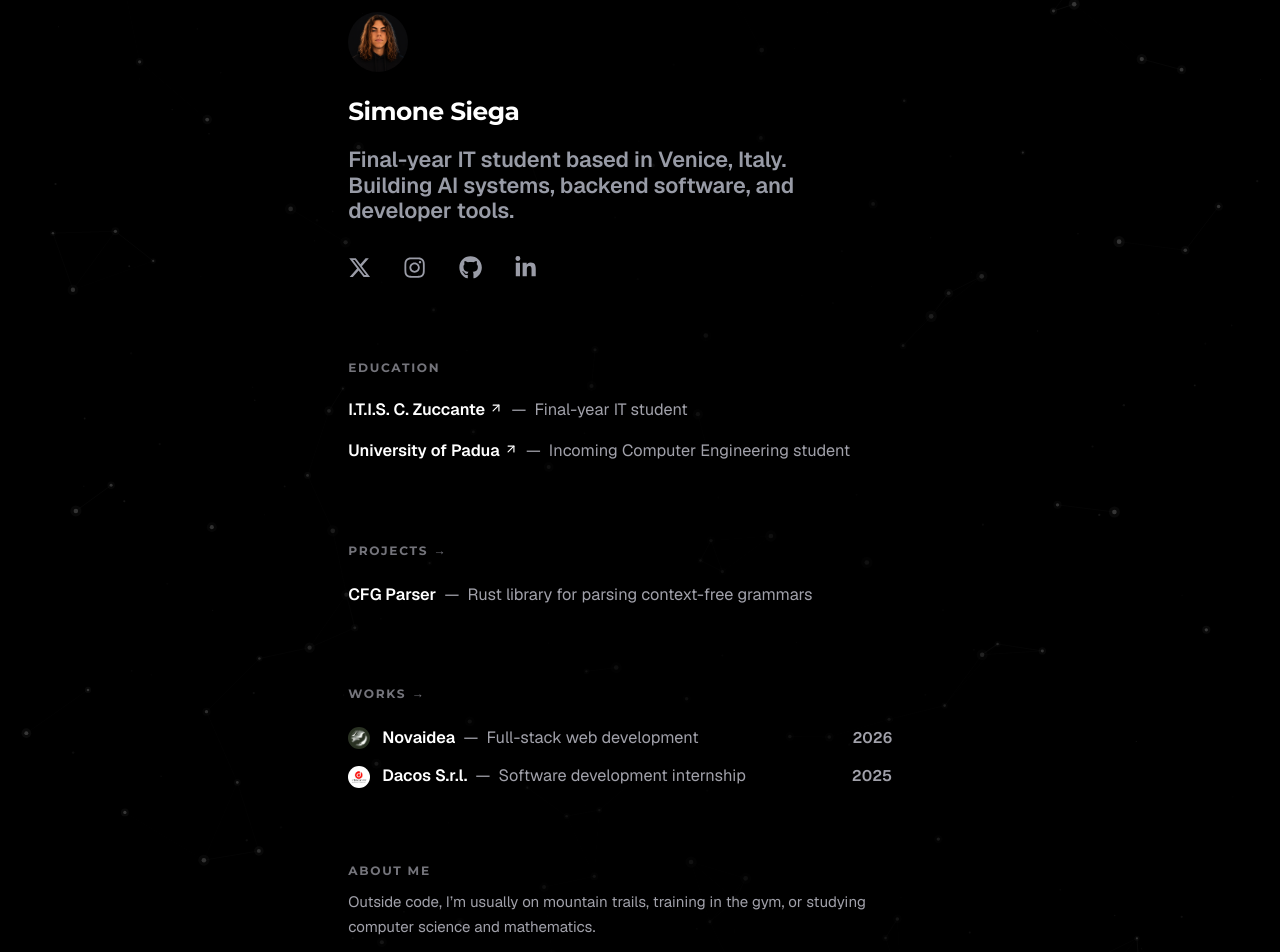
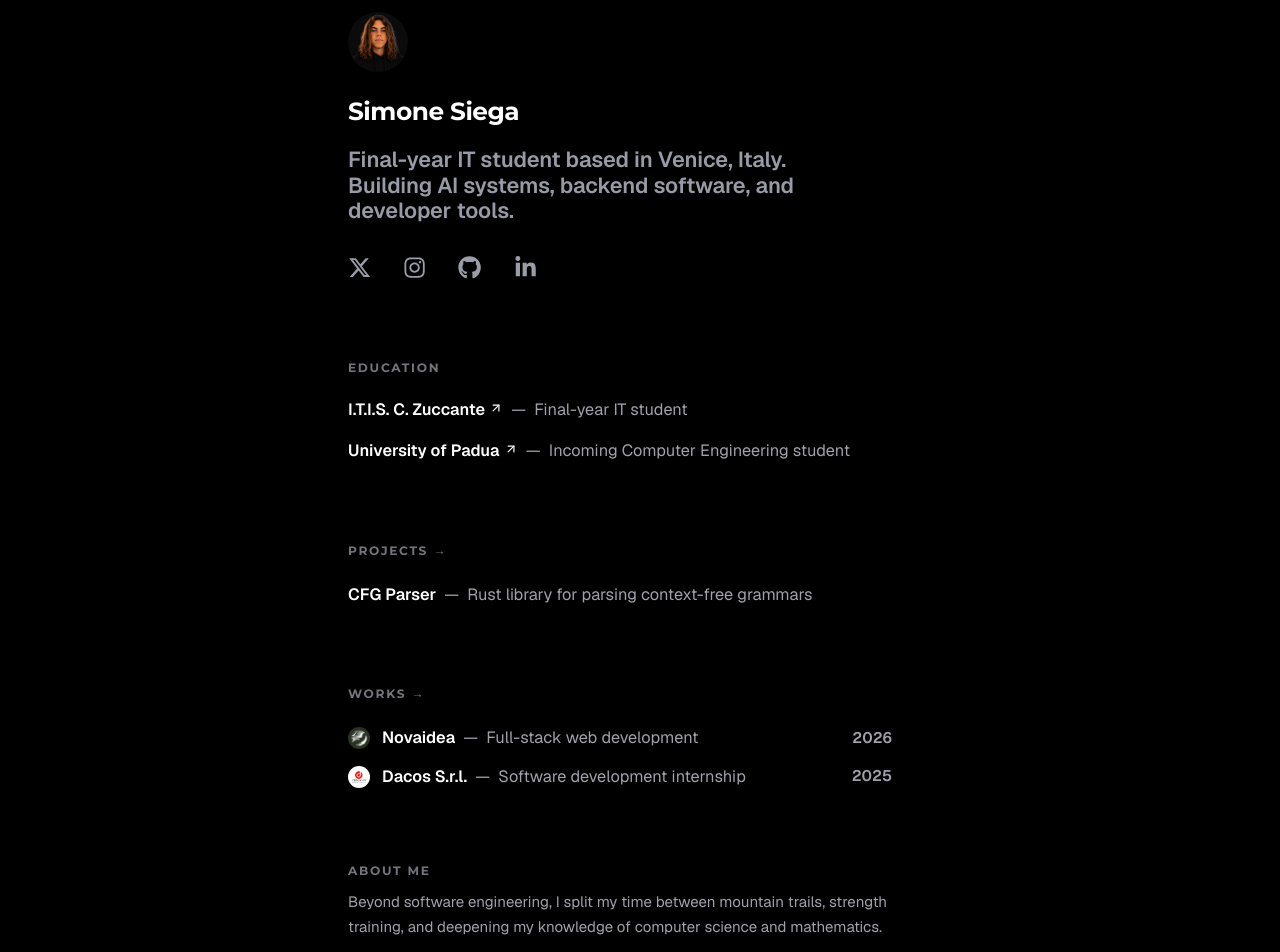
Before and after one commit to simonesiega/portfolio, a Next.js app: page / in a window 1280 px wide. Shown: the part 132-1084 px from the top of the page. Built offline with nearby package versions, Linux system fonts and the light colour scheme; no server answers; grey boxes are pictures that could not be loaded.

Commit message:
Add landing page animations

```diff
--- a/src/app/page.tsx
+++ b/src/app/page.tsx
@@ -4,14 +4,14 @@ import type {IconType} from "react-icons";
 import {FiArrowUpRight} from "react-icons/fi";
 import {FaGithub, FaInstagram, FaLinkedinIn, FaXTwitter} from "react-icons/fa6";
 import {InstantRouteLink} from "@/components/behavior/scroll/instant-route-link";
-import {ParticleNetwork} from "@/components/animation/particle-network";
 import {RouteReveal} from "@/components/animation/route-reveal";
+import {ScrollReveal} from "@/components/animation/scroll-reveal";
 import {PrimaryFooter} from "@/components/home/primary-footer";
 import {animationTimings} from "@/lib/animation/animation-timings";
 import {homeText, type HomeIntroSocialIconKey} from "@/lib/config/text/home";
 import {montserrat} from "@/lib/fonts";
 
-const {routeReveal} = animationTimings;
+const {homeIntro, routeReveal} = animationTimings;
 const {intro} = homeText;
 
 const socialIcons: Record<HomeIntroSocialIconKey, IconType> = {
@@ -33,15 +33,15 @@ export const metadata: Metadata = {
 export default function Home() {
   return (
     <div className="relative overflow-x-clip">
-      <ParticleNetwork
-        className="pointer-events-none absolute inset-0 hidden [mask-image:linear-gradient(to_right,black_0%,black_16%,rgba(0,0,0,0.3)_32%,rgba(0,0,0,0.3)_68%,black_84%,black_100%)] opacity-25 xl:block"
-        motionScale={0.2}
-        disablePointer
-      />
-
       <div className="relative z-10 mx-auto flex min-h-[calc(100svh-var(--app-header-height,6rem))] min-h-[calc(100vh-var(--app-header-height,6rem))] w-full max-w-[90rem] flex-col px-4 sm:px-8">
         <div className="mx-auto flex min-h-full w-full max-w-[60rem] flex-1 flex-col px-6">
           <section className="w-full max-w-[34rem] pt-10 pb-24 sm:pt-8 sm:pb-28 lg:ml-[15%] lg:pt-10 xl:ml-[18%]">
+            <RouteReveal
+              variant="fade-up"
+              delay={homeIntro.hero.image.delayMs}
+              duration={homeIntro.hero.image.durationMs}
+              threshold={homeIntro.hero.image.threshold}
+            >
               <Image
                 src={intro.profileImage.src}
                 alt={intro.profileImage.alt}
@@ -50,13 +50,27 @@ export default function Home() {
                 priority
                 className="h-[60px] w-[60px] rounded-full object-cover"
               />
+            </RouteReveal>
 
+            <RouteReveal
+              variant="fade-up"
+              delay={homeIntro.hero.name.delayMs}
+              duration={homeIntro.hero.name.durationMs}
+              threshold={homeIntro.hero.name.threshold}
+            >
               <h1
                 className={`${montserrat.className} mt-6 text-[1.55rem] leading-tight font-bold tracking-[-0.02em] text-[var(--ui-fg)]`}
               >
                 {intro.name}
               </h1>
+            </RouteReveal>
 
+            <RouteReveal
+              variant="fade-up"
+              delay={homeIntro.hero.bio.delayMs}
+              duration={homeIntro.hero.bio.durationMs}
+              threshold={homeIntro.hero.bio.threshold}
+            >
               <p className="mt-5 max-w-[33rem] text-[1.26rem] leading-[1.18] font-semibold tracking-[-0.005em] text-[color-mix(in_srgb,var(--header-item-color)_82%,#6f7f95)] sm:text-[1.36rem]">
                 {intro.bioLines.map((line) => (
                   <span key={line} className="block">
@@ -64,7 +78,14 @@ export default function Home() {
                   </span>
                 ))}
               </p>
+            </RouteReveal>
 
+            <RouteReveal
+              variant="fade-up"
+              delay={homeIntro.hero.social.delayMs}
+              duration={homeIntro.hero.social.durationMs}
+              threshold={homeIntro.hero.social.threshold}
+            >
               <div className="mt-8 flex items-center gap-8 text-[1.45rem] text-[color-mix(in_srgb,var(--header-item-color)_86%,#6f7f95)]">
                 {intro.socialLinks.map((link) => {
                   const Icon = socialIcons[link.icon];
@@ -80,8 +101,16 @@ export default function Home() {
                   );
                 })}
               </div>
+            </RouteReveal>
 
-            <div className="mt-18 sm:mt-20">
+            <ScrollReveal
+              variant="fade-up"
+              delay={homeIntro.section.delayMs}
+              initialViewportDelay={homeIntro.section.initialViewportDelayMs}
+              duration={homeIntro.section.durationMs}
+              threshold={homeIntro.section.threshold}
+              className="mt-18 sm:mt-20"
+            >
               <div className="flex items-center gap-5">
                 <h2
                   className={`${montserrat.className} text-[0.76rem] font-bold tracking-[0.14em] text-[var(--header-item-color)]/72`}
@@ -108,9 +137,16 @@ export default function Home() {
                   </p>
                 ))}
               </div>
-            </div>
+            </ScrollReveal>
 
-            <div className="mt-16 sm:mt-18">
+            <ScrollReveal
+              variant="fade-up"
+              delay={homeIntro.section.delayMs}
+              initialViewportDelay={homeIntro.section.initialViewportDelayMs}
+              duration={homeIntro.section.durationMs}
+              threshold={homeIntro.section.threshold}
+              className="mt-16 sm:mt-18"
+            >
               <InstantRouteLink
                 href={intro.projects.seeAllHref}
                 className={`${montserrat.className} inline-flex text-[0.76rem] font-bold tracking-[0.14em] text-[var(--header-item-color)]/72 underline-offset-4 hover:underline focus-visible:underline focus-visible:outline-none`}
@@ -134,9 +170,16 @@ export default function Home() {
                   </p>
                 ))}
               </div>
-            </div>
+            </ScrollReveal>
 
-            <div className="mt-16 sm:mt-18">
+            <ScrollReveal
+              variant="fade-up"
+              delay={homeIntro.section.delayMs}
+              initialViewportDelay={homeIntro.section.initialViewportDelayMs}
+              duration={homeIntro.section.durationMs}
+              threshold={homeIntro.section.threshold}
+              className="mt-16 sm:mt-18"
+            >
               <InstantRouteLink
                 href={intro.works.seeAllHref}
                 className={`${montserrat.className} inline-flex text-[0.76rem] font-bold tracking-[0.14em] text-[var(--header-item-color)]/72 underline-offset-4 hover:underline focus-visible:underline focus-visible:outline-none`}
@@ -172,9 +215,16 @@ export default function Home() {
                   </div>
                 ))}
               </div>
-            </div>
+            </ScrollReveal>
 
-            <div className="mt-16 sm:mt-18">
+            <ScrollReveal
+              variant="fade-up"
+              delay={homeIntro.section.delayMs}
+              initialViewportDelay={homeIntro.section.initialViewportDelayMs}
+              duration={homeIntro.section.durationMs}
+              threshold={homeIntro.section.threshold}
+              className="mt-16 sm:mt-18"
+            >
               <h2
                 className={`${montserrat.className} text-[0.76rem] font-bold tracking-[0.14em] text-[var(--header-item-color)]/72`}
               >
@@ -206,7 +256,7 @@ export default function Home() {
               <p className="mt-4 text-[0.78rem] leading-relaxed text-[var(--header-item-color)]/78 sm:text-[0.82rem]">
                 {intro.about.closingLine}
               </p>
-            </div>
+            </ScrollReveal>
           </section>
 
           <div className="flex-1" />
--- a/src/components/animation/scroll-reveal.tsx
+++ b/src/components/animation/scroll-reveal.tsx
@@ -9,6 +9,7 @@ interface ScrollRevealProps {
   children: ReactNode;
   variant?: Variant;
   delay?: number;
+  initialViewportDelay?: number;
   duration?: number;
   threshold?: number;
   className?: string;
@@ -19,6 +20,7 @@ export function ScrollReveal({
   children,
   variant = "fade-up",
   delay = 0,
+  initialViewportDelay,
   duration = animationTimings.scrollRevealDefaults.durationMs,
   threshold = animationTimings.scrollRevealDefaults.threshold,
   className = "",
@@ -42,9 +44,15 @@ export function ScrollReveal({
       return;
     }
 
+    const initialScrollY = window.scrollY;
+
     const observer = new IntersectionObserver(
       ([entry]) => {
         if (entry.isIntersecting) {
+          if (initialViewportDelay !== undefined && window.scrollY === initialScrollY) {
+            el.style.setProperty("--sr-delay", `${initialViewportDelay}ms`);
+          }
+
           el.classList.add("scroll-reveal--visible");
           observer.unobserve(el);
           return;
@@ -55,7 +63,12 @@ export function ScrollReveal({
 
     observer.observe(el);
     return () => observer.disconnect();
-  }, [threshold, scrollRevealDefaults.reducedMotionQuery, scrollRevealDefaults.rootMargin]);
+  }, [
+    initialViewportDelay,
+    threshold,
+    scrollRevealDefaults.reducedMotionQuery,
+    scrollRevealDefaults.rootMargin,
+  ]);
 
   const combinedStyle: CSSProperties = {
     ...style,
--- a/src/lib/animation/animation-timings.ts
+++ b/src/lib/animation/animation-timings.ts
@@ -9,6 +9,37 @@ export const animationTimings = {
   routeReveal: {
     durationMs: 1300,
     threshold: 0.05,
+  },
+
+  homeIntro: {
+    hero: {
+      image: {
+        delayMs: 80,
+        durationMs: 900,
+        threshold: 0.05,
+      },
+      name: {
+        delayMs: 170,
+        durationMs: 900,
+        threshold: 0.05,
+      },
+      bio: {
+        delayMs: 260,
+        durationMs: 980,
+        threshold: 0.05,
+      },
+      social: {
+        delayMs: 360,
+        durationMs: 900,
+        threshold: 0.05,
+      },
+    },
+    section: {
+      delayMs: 120,
+      initialViewportDelayMs: 560,
+      durationMs: 860,
+      threshold: 0.12,
+    },
   },
 
   secondaryPageHero: {
--- a/src/lib/config/text/home.ts
+++ b/src/lib/config/text/home.ts
@@ -105,10 +105,10 @@ export const homeText = {
     about: {
       label: "ABOUT ME",
       description:
-        "Outside code, I’m usually on mountain trails, training in the gym, or studying computer science and mathematics.",
+        "Beyond software engineering, I split my time between mountain trails, strength training, and deepening my knowledge of computer science and mathematics.",
       images: [
         {
-          label: "Mountains",
+          label: "Mountain",
           src: "/landing/about/snow.jpg",
           alt: "Mountain trails in the Dolomites",
         },
@@ -123,7 +123,7 @@ export const homeText = {
           alt: "Minimal computer science and mathematics illustration",
         },
       ] as const satisfies readonly HomeIntroAboutImage[],
-      closingLine: "These keep me balanced, focused, and curious.",
+      closingLine: "A quiet balance of nature, discipline, and technical curiosity.",
     },
   },
 } as const;
```
Lines whose indentation alone changed are shown as unchanged.
